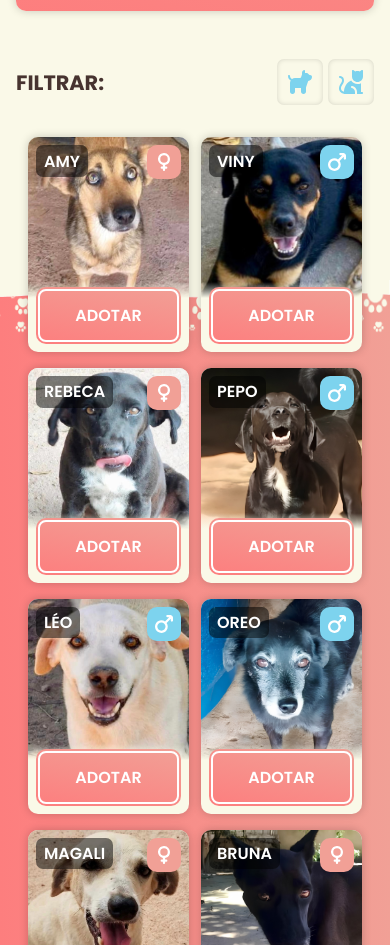
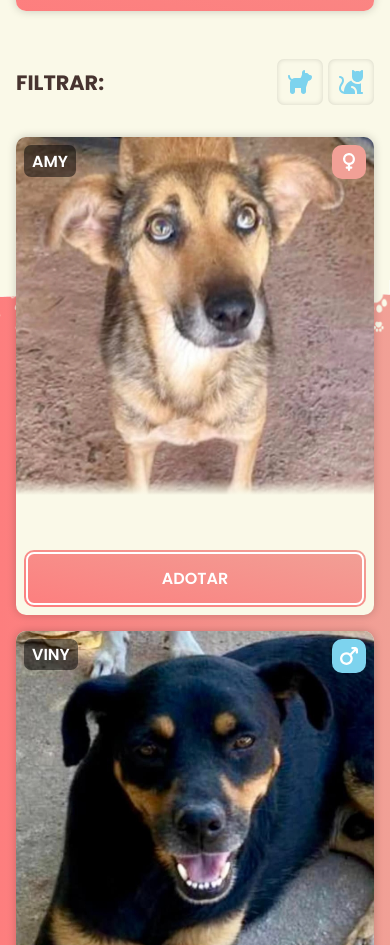
Before and after one commit to KeziaOliveira/Projeto-Animais-Carentes, a plain HTML site: page adotar/index.html in a window 390 px wide. Shown: the part 540-1485 px from the top of the page. Drawn offline with Linux system fonts and the light colour scheme.

Commit message:
improved responsiveness in adoption page

```diff
--- a/adotar/script.js
+++ b/adotar/script.js
@@ -17,7 +17,7 @@ function populatePage([showDogs, showCats]) {
       const pronoum = dog.isMale ? "o" : "a";
       const call = dog.isMale ? "e" : "a";
 
-      petListEl.innerHTML += `<div class="pet-card"><div class="pet-card-img" style="background-image: url('../data/images/${dog.image}-d.jpg')"><img class="pet-card-gender ${gender}" src="../assets/icons/${gender}.svg"><h2>${dog.name}</h2></div><p>${dog.description}</p><p class="bold dim">Conosco desde ${dog.withUsSince}</p><a class="whatsapp-link pink-deg-bg border-rad pet-card-a" href="https://wa.me/5527981667886?text=Ol%C3%A1%2C%20me%20interessei%20n${pronoum}%20${dog.name}%2C%20e%20gostaria%20de%20saber%20se%20el${call}%20ainda%20est%C3%A1%20dispon%C3%ADvel%20para%20ado%C3%A7%C3%A3o." target="_blank">Adotar</a></div>`;
+      petListEl.innerHTML += `<div class="pet-card"><div class="pet-card-img" style="background-image: url('../data/images/${dog.image}-d.jpg')"><img class="pet-card-gender ${gender}" src="../assets/icons/${gender}.svg"><h2>${dog.name}</h2></div><a class="whatsapp-link pink-deg-bg border-rad pet-card-a" href="https://wa.me/5527981667886?text=Ol%C3%A1%2C%20me%20interessei%20n${pronoum}%20${dog.name}%2C%20e%20gostaria%20de%20saber%20se%20el${call}%20ainda%20est%C3%A1%20dispon%C3%ADvel%20para%20ado%C3%A7%C3%A3o." target="_blank">Adotar</a></div>`;
     });
   }
 
@@ -27,7 +27,7 @@ function populatePage([showDogs, showCats]) {
       const pronoum = cat.isMale ? "o" : "a";
       const call = cat.isMale ? "e" : "a";
 
-      petListEl.innerHTML += `<div class="pet-card"><div class="pet-card-img" style="background-image: url('../data/images/${cat.image}-c.jpg')"><img class="pet-card-gender ${gender}" src="../assets/icons/${gender}.svg"><h2>${cat.name}</h2></div><p>${cat.description}</p><a class="whatsapp-link pink-deg-bg border-rad pet-card-a" href="https://wa.me/5527981667886?text=Ol%C3%A1%2C%20me%20interessei%20n${pronoum}%20${cat.name}%2C%20e%20gostaria%20de%20saber%20se%20el${call}%20ainda%20est%C3%A1%20dispon%C3%ADvel%20para%20ado%C3%A7%C3%A3o." target="_blank">Me adote</a></div>`;
+      petListEl.innerHTML += `<div class="pet-card"><div class="pet-card-img" style="background-image: url('../data/images/${cat.image}-c.jpg')"><img class="pet-card-gender ${gender}" src="../assets/icons/${gender}.svg"><h2>${cat.name}</h2></div><a class="whatsapp-link pink-deg-bg border-rad pet-card-a" href="https://wa.me/5527981667886?text=Ol%C3%A1%2C%20me%20interessei%20n${pronoum}%20${cat.name}%2C%20e%20gostaria%20de%20saber%20se%20el${call}%20ainda%20est%C3%A1%20dispon%C3%ADvel%20para%20ado%C3%A7%C3%A3o." target="_blank">Me adote</a></div>`;
     });
   }
 
--- a/styles.css
+++ b/styles.css
@@ -196,14 +196,6 @@ p {
   background-color: var(--beige);
   box-shadow: 0 0 10px rgba(0, 0, 0, 0.2);
   overflow: hidden;
-}
-
-.pet-card p {
-  margin: 0.5rem;
-  text-align: left;
-  font-size: 0.9rem;
-  line-height: 1.3rem;
-  color: transparent;
 }
 
 .pet-card-img {
@@ -634,4 +626,8 @@ footer .wrapper {
   html {
     font-size: 16px;
   }
+  .pet-card {
+    width: 100%;
+    max-width: none;
+  }
 }
```
